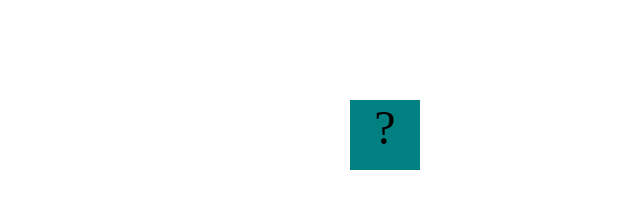
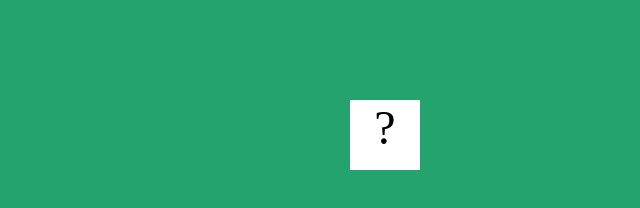
Before and after one commit to Jada-Wri/Jada-Wri.github.io, a plain HTML site: page fsd-projects/bouncing-box/index.html in a window 1280 px wide. Shown: the whole page, without its empty margins (640-1280 px from the left). Drawn offline with Linux system fonts and the light colour scheme.

Commit message:
completed bouncing box project

```diff
--- a/fsd-projects/bouncing-box/index.html
+++ b/fsd-projects/bouncing-box/index.html
@@ -8,7 +8,7 @@
       .box {
         width: 70px;
         height: 70px;
-        background-color: teal;
+        background-color: white;
         font-size: 300%;
         text-align: center;
         user-select: none;
@@ -22,6 +22,11 @@
       .board {
         height: 100vh;
       }
+
+       body {
+        background: #25a36f;
+      }
+
     </style>
     <!-- 	<script src="//cdnjs.cloudflare.com/ajax/libs/jquery/2.1.1/jquery.min.js"></script> -->
   </head>
@@ -55,7 +60,7 @@
         box.on("click", handleBoxClick);
 
         // moves the Box to a new position on the screen along the X-Axis
-        function moveBoxTo(newPositionX) {
+        function moveBoxTo(newPositionX,newPositionY) {
           box.css("left", newPositionX);
         }
 
@@ -63,6 +68,7 @@
         function changeBoxText(newText) {
           box.text(newText);
         }
+
 
         //////////////////////////////////////////////////////////////////
         /////////////////// YOUR CODE BELOW HERE /////////////////////////
@@ -72,6 +78,8 @@
 var positionX = 0;
 var points = 0;
 var speed = 10;
+
+
 
 
 
@@ -95,8 +103,6 @@ var speed = 10;
         if(positionX < 0){
           speed = speed * -1
         }
-
-
         }
 
         /**
```
